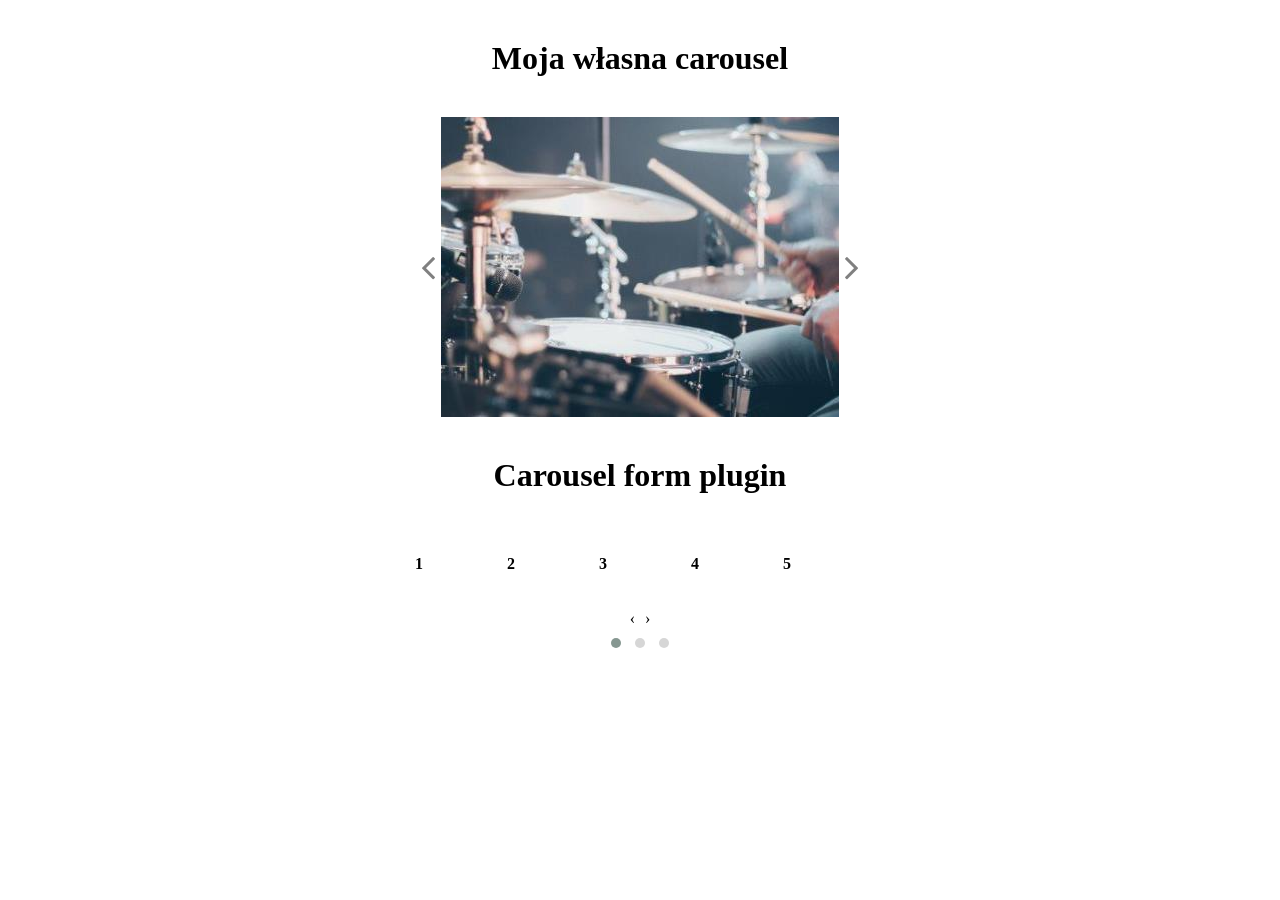
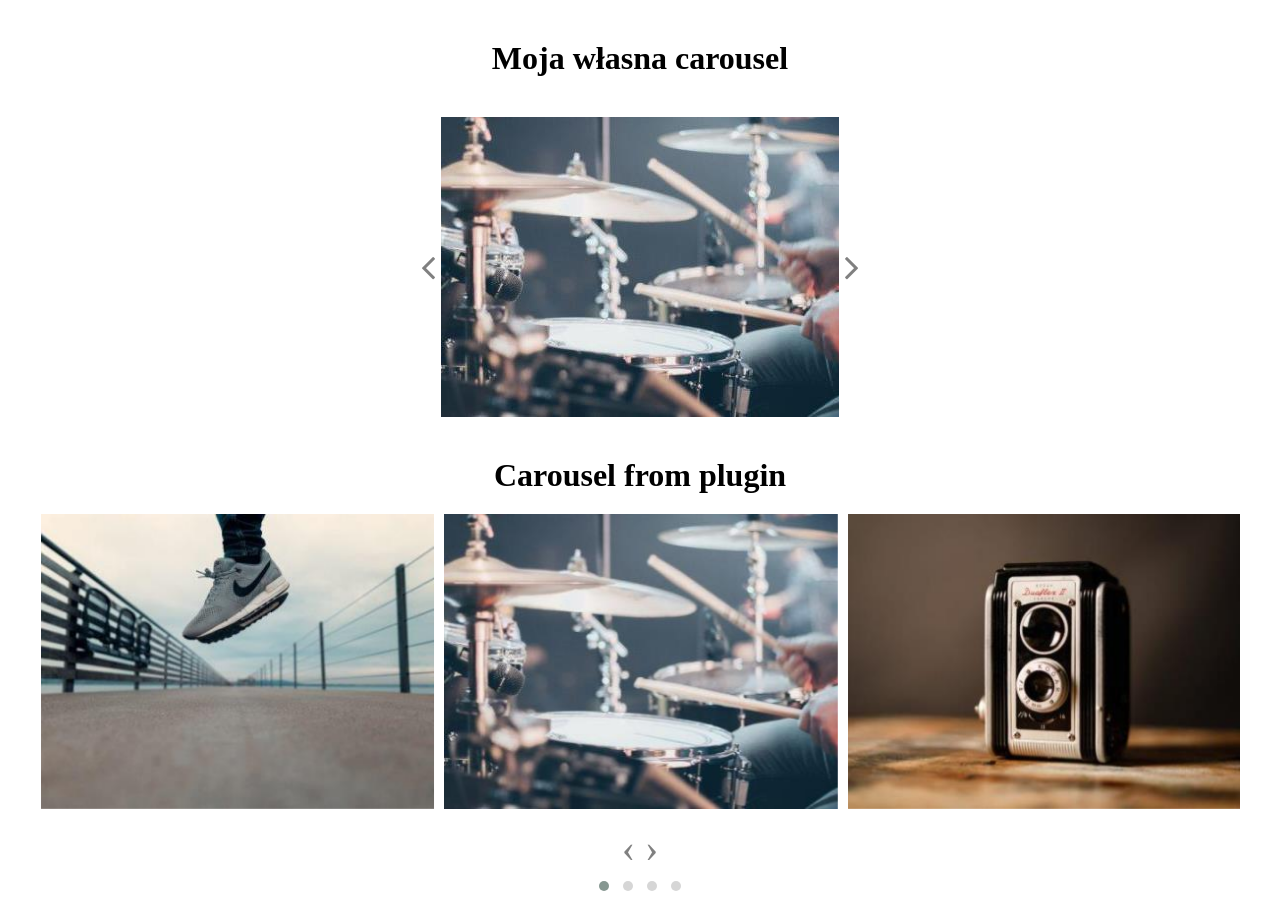
Before and after one commit to katarzynka1234/zadanie_10_3, a website: page index.html in a window 1280 px wide. Before the commit the page ends 800 px from the top, so only its background shows below. Drawn offline with nearby package versions, Linux system fonts and the light colour scheme.

Commit message:
Add owl carusel plugin

```diff
--- a/css/style.css
+++ b/css/style.css
@@ -59,3 +59,24 @@ button {
 button:focus {
   outline: none;
 }
+
+
+/* Second gallery */
+.container2 {
+ max-width: 1200px;
+ margin: 0 auto;
+}
+
+h1 {
+  margin-bottom: 20px;
+}
+
+.owl-theme .owl-nav [class*=owl-]:hover {
+  background: none;
+  transform: scale(1.2);
+}
+
+.owl-nav button span {
+  font-size: 40px;
+  color: #808080;
+}
--- a/index.html
+++ b/index.html
@@ -43,23 +43,23 @@
     </div>
 
 
-    <h1>Carousel form plugin</h1>
-    <div class="container">
+    <h1>Carousel from plugin</h1>
+    <div class="container2">
         <div class="owl-carousel owl-theme">
             <div class="item">
-                <h4>1</h4>
+                <img src="images/gallery_1.jpg" alt="picture1">
             </div>
             <div class="item">
-                <h4>2</h4>
+                <img src="images/gallery_2.jpg" alt="picture2">
             </div>
             <div class="item">
-                <h4>3</h4>
+                <img src="images/gallery_3.jpg" alt="picture3">
             </div>
             <div class="item">
-                <h4>4</h4>
+                <img src="images/gallery_4.jpg" alt="picture4">
             </div>
             <div class="item">
-                <h4>5</h4>
+                <img src="images/gallery_5.jpg" alt="picture5">
             </div>
             <div class="item">
                 <h4>6</h4>
--- a/js/script.js
+++ b/js/script.js
@@ -101,7 +101,7 @@ $(document).ready(function(){
                 items:3
             },
             1000:{
-                items:5
+                items:3
             }
         }
     });
```
